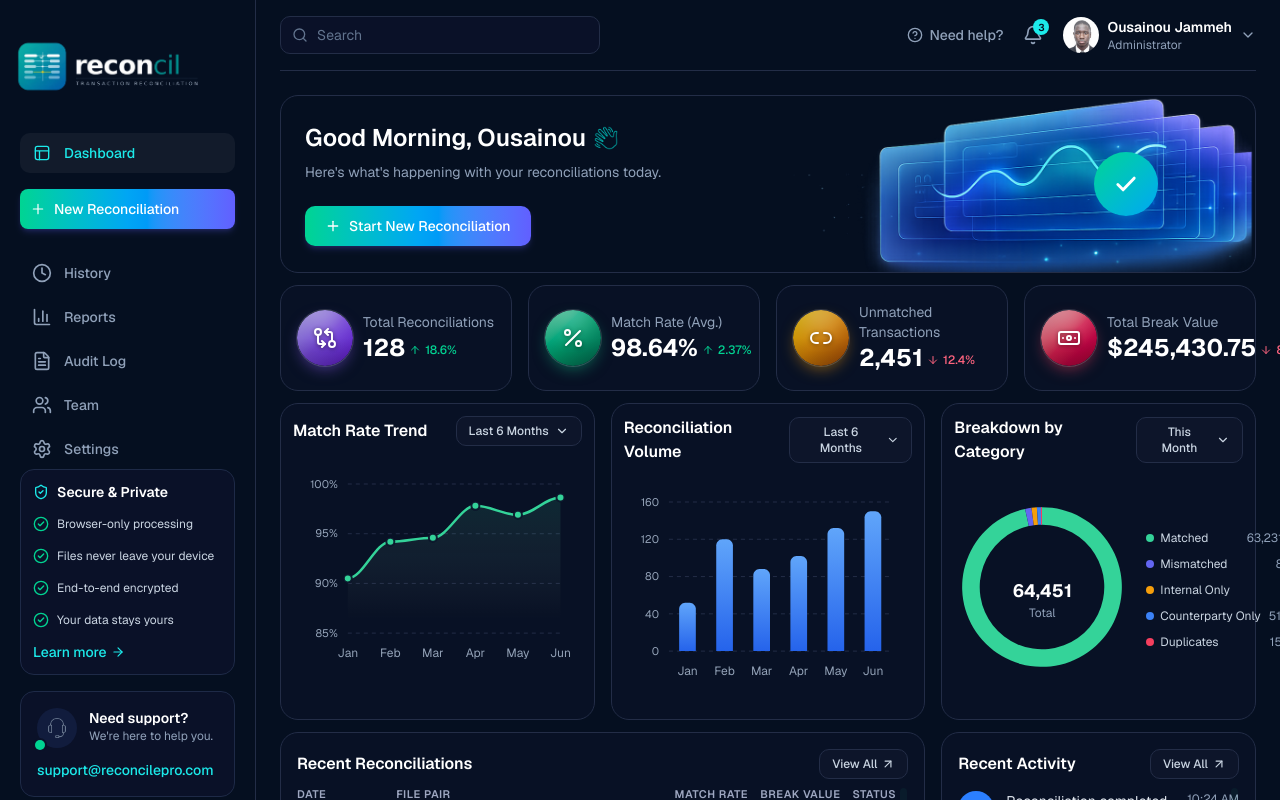
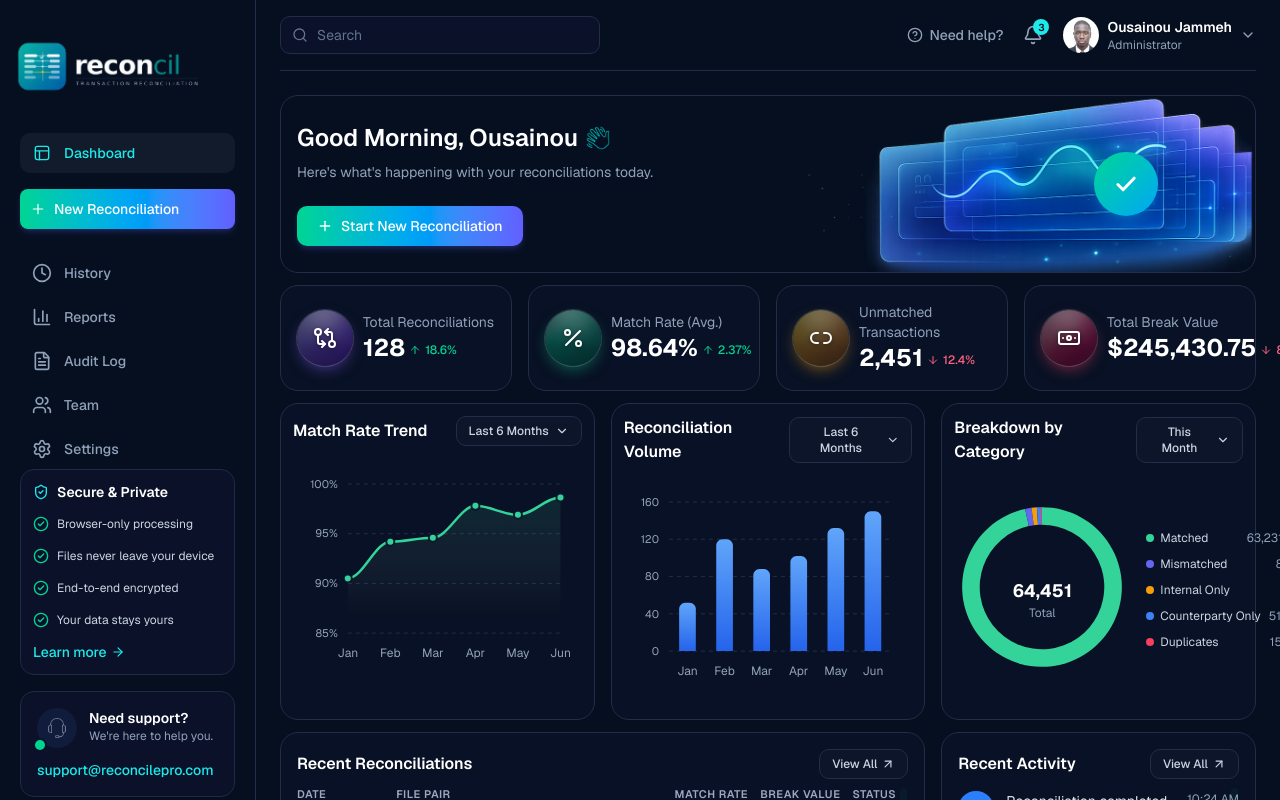
Before and after one commit to ousainoubsj/recon-frontend, a Next.js app: page /dashboard in a window 1280 px wide. Built offline with nearby package versions, Linux system fonts and the light colour scheme.

Commit message:
Refactor dashboard components to adjust opacity of background gradients for improved visual clarity

```diff
--- a/components/dashboard/AuditStats.tsx
+++ b/components/dashboard/AuditStats.tsx
@@ -51,7 +51,7 @@ export default function AuditStats() {
       {stats.map(({ label, value, Icon, gradient, glow, sub }) => (
         <div key={label} className="flex items-center gap-3 rounded-xl border border-[#232D47] bg-[#0D152A]/50 p-3">
           <span className={`relative flex h-14 w-14 shrink-0 items-center justify-center overflow-hidden rounded-full ring-1 ring-white/15 ${glow}`}>
-            <span className={`pointer-events-none absolute inset-0 rounded-full bg-linear-to-br ${gradient} opacity-80`} />
+            <span className={`pointer-events-none absolute inset-0 rounded-full bg-linear-to-br ${gradient} opacity-30`} />
             <span className="pointer-events-none absolute -top-3 left-1/2 h-8 w-10 -translate-x-1/2 rounded-full bg-white/30 blur-md" />
             <span className="pointer-events-none absolute inset-0 rounded-full bg-linear-to-t from-black/20 via-transparent to-transparent" />
             <Icon className="relative h-6 w-6 text-white drop-shadow-[0_1px_2px_rgba(0,0,0,0.45)]" strokeWidth={2} />
--- a/components/dashboard/GreetingBanner.tsx
+++ b/components/dashboard/GreetingBanner.tsx
@@ -9,7 +9,7 @@ export default function GreetingBanner() {
 
   return (
     <div className="relative overflow-hidden rounded-2xl border border-[#232D47] bg-[#050F20]">
-      <div className="relative flex min-h-44 flex-col justify-center p-6">
+      <div className="relative flex min-h-44 flex-col justify-center p-4">
         <h2 className="flex items-center gap-2 text-2xl font-semibold text-white">
           Good Morning, Ousainou
           <Image src="/icons/wave-2.png" alt="" width={24} height={24} className="h-6 w-6" />
--- a/components/dashboard/HistoryStats.tsx
+++ b/components/dashboard/HistoryStats.tsx
@@ -46,7 +46,7 @@ export default function HistoryStats() {
       {stats.map(({ label, value, trend, trendUp, Icon, gradient, glow }) => (
         <div key={label} className="flex items-center gap-3 rounded-xl border border-[#232D47] bg-[#0D152A]/50 p-3">
           <span className={`relative flex h-14 w-14 shrink-0 items-center justify-center overflow-hidden rounded-full ring-1 ring-white/15 ${glow}`}>
-            <span className={`pointer-events-none absolute inset-0 rounded-full bg-linear-to-br ${gradient} opacity-80`} />
+            <span className={`pointer-events-none absolute inset-0 rounded-full bg-linear-to-br ${gradient} opacity-30`} />
             <span className="pointer-events-none absolute -top-3 left-1/2 h-8 w-10 -translate-x-1/2 rounded-full bg-white/30 blur-md" />
             <span className="pointer-events-none absolute inset-0 rounded-full bg-linear-to-t from-black/20 via-transparent to-transparent" />
             <Icon className="relative h-6 w-6 text-white drop-shadow-[0_1px_2px_rgba(0,0,0,0.45)]" strokeWidth={2} />
--- a/components/dashboard/StatsOverview.tsx
+++ b/components/dashboard/StatsOverview.tsx
@@ -47,7 +47,7 @@ export default function StatsOverview() {
           <span
             className={`relative flex h-14 w-14 shrink-0 items-center justify-center overflow-hidden rounded-full ring-1 ring-white/15 ${glow}`}
           >
-            <span className={`pointer-events-none absolute inset-0 rounded-full bg-linear-to-br ${gradient} opacity-80`} />
+            <span className={`pointer-events-none absolute inset-0 rounded-full bg-linear-to-br ${gradient} opacity-30`} />
             <span className="pointer-events-none absolute -top-3 left-1/2 h-8 w-10 -translate-x-1/2 rounded-full bg-white/30 blur-md" />
             <span className="pointer-events-none absolute inset-0 rounded-full bg-linear-to-t from-black/20 via-transparent to-transparent" />
             <Icon className="relative h-6 w-6 text-white drop-shadow-[0_1px_2px_rgba(0,0,0,0.45)]" strokeWidth={2} />
--- a/components/dashboard/TeamStats.tsx
+++ b/components/dashboard/TeamStats.tsx
@@ -63,7 +63,7 @@ export default function TeamStats() {
       {stats.map(({ label, value, Icon, gradient, glow, sub }) => (
         <div key={label} className="flex items-center gap-3 rounded-xl border border-[#232D47] bg-[#0D152A]/50 p-3">
           <span className={`relative flex h-14 w-14 shrink-0 items-center justify-center overflow-hidden rounded-full ring-1 ring-white/15 ${glow}`}>
-            <span className={`pointer-events-none absolute inset-0 rounded-full bg-linear-to-br ${gradient} opacity-80`} />
+            <span className={`pointer-events-none absolute inset-0 rounded-full bg-linear-to-br ${gradient} opacity-30`} />
             <span className="pointer-events-none absolute -top-3 left-1/2 h-8 w-10 -translate-x-1/2 rounded-full bg-white/30 blur-md" />
             <span className="pointer-events-none absolute inset-0 rounded-full bg-linear-to-t from-black/20 via-transparent to-transparent" />
             <Icon className="relative h-6 w-6 text-white drop-shadow-[0_1px_2px_rgba(0,0,0,0.45)]" strokeWidth={2} />
```
